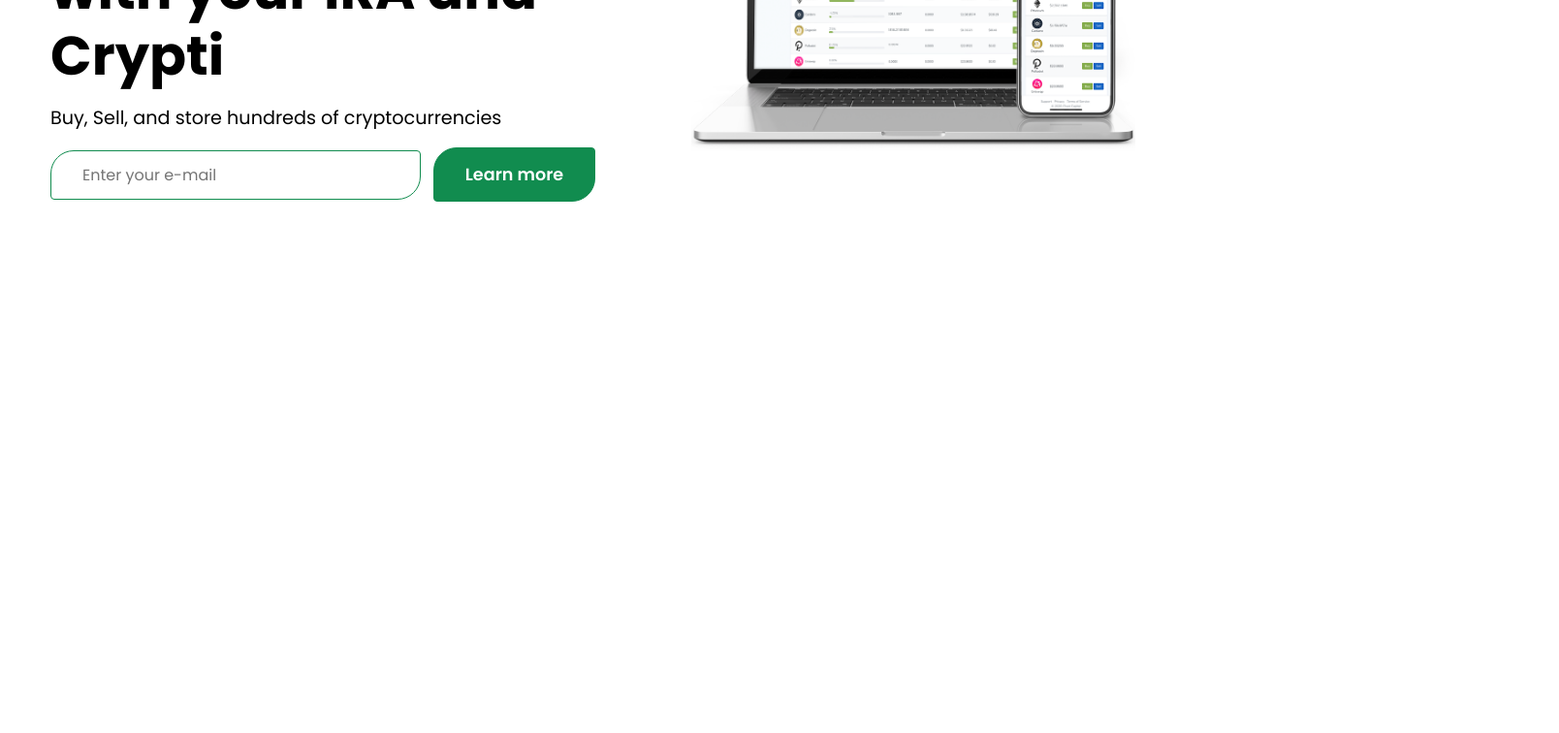
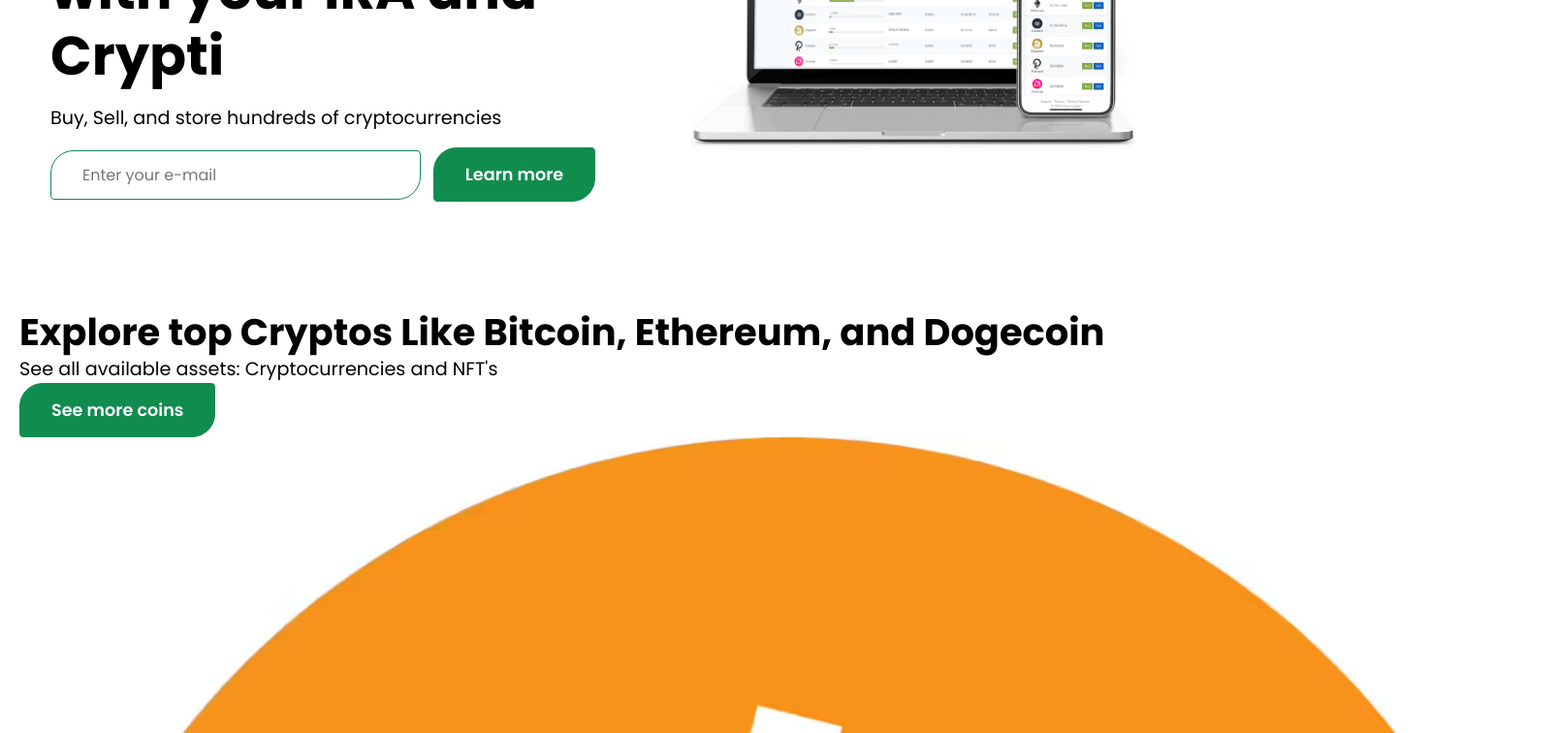
Before and after one commit to mariajbellido/crypti, a React (Create React App) app: page / in a window 1280 px wide. Shown: the part 409-1165 px from the top of the page at 97% size, 1608 px wide, since content can reach past the window. Before the commit the page ends 800 px from the top, so only its background shows below. Built offline with nearby package versions, Linux system fonts and the light colour scheme; no server answers.

Commit message:
Working on Featured Section

```diff
--- a/src/App.js
+++ b/src/App.js
@@ -1,12 +1,14 @@
 import "./styles.css";
 import Navbar from "./components/Navbar";
 import Hero from "./components/Hero";
+import Featured from "./components/Featured";
 
 export default function App() {
   return (
-    <div className="App">
+    <>
       <Navbar />
       <Hero />
-    </div>
+      <Featured />
+    </>
   );
 }
--- /dev/null
+++ b/src/components/Featured.js
@@ -0,0 +1,54 @@
+import React, { useState, useEffect } from "react";
+import "./Featured.css";
+import BTC from "../assets/btc-img.png";
+import { FiArrowUpRight, FiArrowDown } from "react-icons/fi";
+import axios from "axios";
+
+const Featured = () => {
+  const [data, setData] = useState(null);
+
+  const url =
+    "https://api.coingecko.com/api/v3/coins/markets?vs_currency=eur&order=market_cap_desc&per_page=6&page=1&sparkline=false";
+
+  useEffect(() => {
+    axios
+      .get(url)
+      .then((response) => {
+        setData(response.data);
+      })
+      .catch((error) => {
+        console.log(error);
+      });
+  }, []);
+
+  console.log(data);
+
+  return (
+    <main className="featured">
+      <section className="container">
+        {/* Left side */}
+        <div className="left">
+          <h2>Explore top Cryptos Like Bitcoin, Ethereum, and Dogecoin</h2>
+          <p>See all available assets: Cryptocurrencies and NFT's</p>
+          <button className="btn">See more coins</button>
+        </div>
+        {/* Right side */}
+        <div className="right">
+          <div className="top">
+            <img src={BTC} alt="dummy-temp-img" />
+          </div>
+          <div>
+            <h5>Bitcoin</h5>
+            <p>$49,000</p>
+          </div>
+          <span>
+            <FiArrowUpRight />
+            2.5%
+          </span>
+        </div>
+      </section>
+    </main>
+  );
+};
+
+export default Featured;
```
Also changed, not shown: src/components/Featured.css (added).
